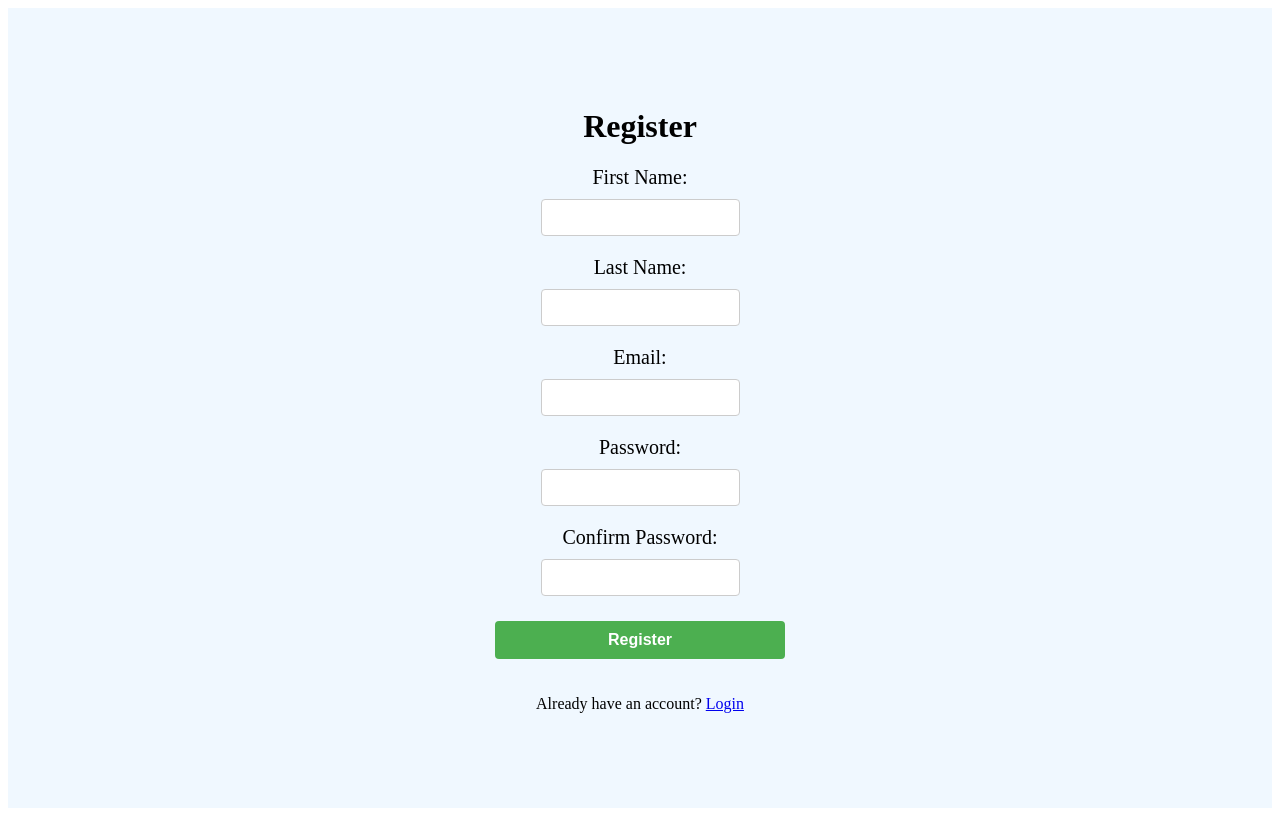
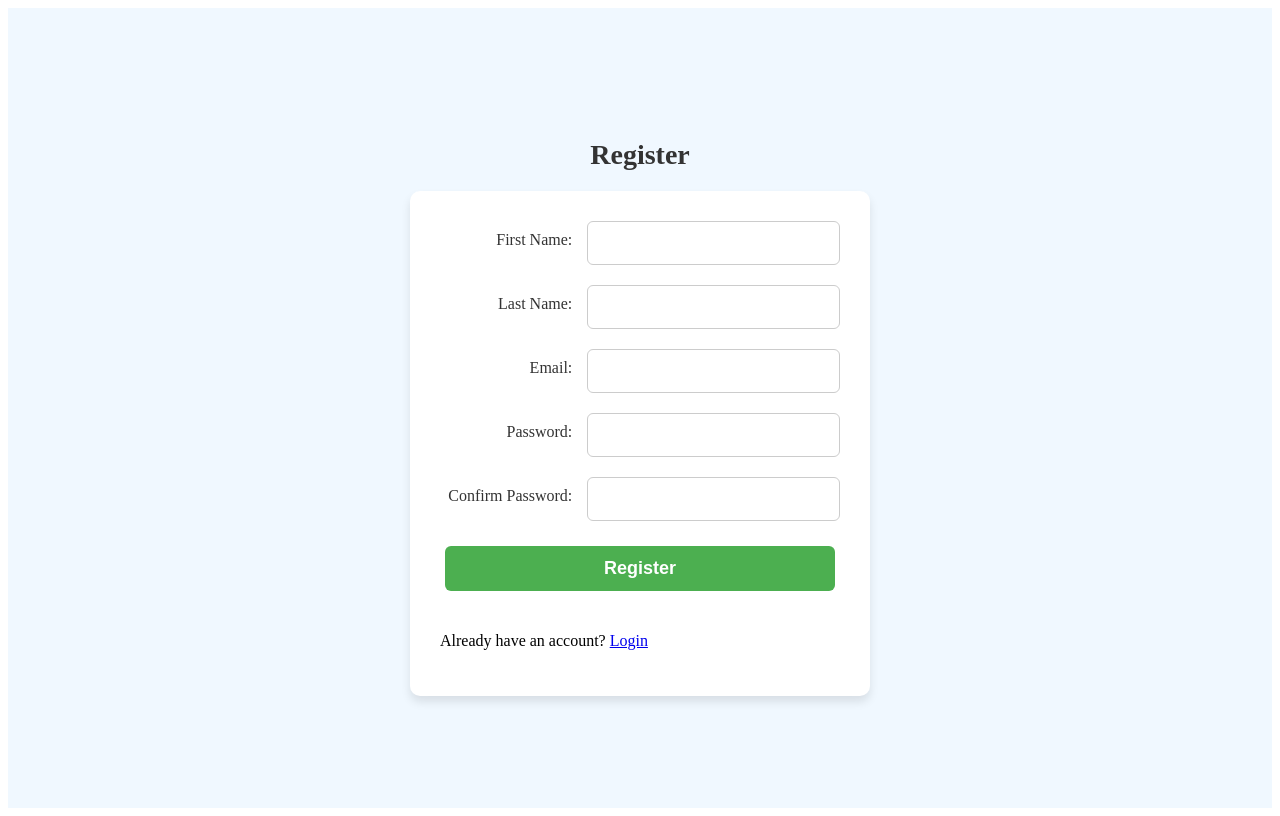
Before and after one commit to Shubhayu2004/cs-2191, a React (Vite) app in the folder frontend/: page /Register in a window 1280 px wide. Built offline with nearby package versions, Linux system fonts and the light colour scheme; no server answers.

Commit message:
modified login,register page css

```diff
--- a/frontend/src/components/CommitteeList.jsx
+++ b/frontend/src/components/CommitteeList.jsx
@@ -11,11 +11,11 @@ const CommitteeList = ({ committees }) => {
         <div className="committees-grid">
           {committees.map((committee) => (
             <div key={committee._id} className="committee-card">
-              <h3>{committee.committeeName}</h3>
+              <h3>{committee.committeeName }</h3>
               <p><strong>Purpose:</strong> {committee.committeePurpose}</p>
               <div className="committee-members">
-                <p><strong>Chairman:</strong> {committee.chairman.name}</p>
-                <p><strong>Convenor:</strong> {committee.convenor.name}</p>
+                <p><strong>Chairman:</strong> {committee.chairman?.name || "N/A"}</p>
+                <p><strong>Convenor:</strong> {committee.convenor?.name || "N/A"}</p>
                 <div className="members-section">
                   <strong>Members:</strong>
                   <ul>
--- a/frontend/src/styles/LoginPage.module.css
+++ b/frontend/src/styles/LoginPage.module.css
@@ -4,34 +4,64 @@
   flex-direction: column;
   align-items: center;
   justify-content: center;
-  height: 100vh;
+  min-height: 100vh;
   background-color: #f0f8ff;
   text-align: center;
+  padding: 20px;
+  box-sizing: border-box;
 }
 
 .logincontainer form {
   display: flex;
   flex-direction: column;
   gap: 15px;
-  width: 300px;
+  width: 100%;
+  max-width: 350px;
+  background-color: #ffffff;
+  padding: 20px;
+  border: 1px solid #ddd;
+  border-radius: 8px;
+  box-shadow: 0 4px 6px rgba(0, 0, 0, 0.1);
+}
+.logincontainer label {
+  font-size: 16px;
+  font-weight: bold;
+  margin-right: 10px;
 }
 
 .logincontainer input {
+  flex: 1;
   padding: 10px;
-  margin: 5px 0;
+  margin: 0;
   border: 1px solid #ccc;
-  border-radius: 4px;
+  border-radius: 6px;
+  font-size: 16px;
+  box-sizing: border-box;
+}
+
+.logincontainer input:focus {
+  outline: none;
+  border-color: #4CAF50;
+  box-shadow: 0 0 5px rgba(76, 175, 80, 0.5);
 }
 
 .logincontainer button {
-  padding: 10px;
+  padding: 12px;
   background-color: #4CAF50;
-  color: white;
+  color: #ffffff;
+  font-size: 16px;
+  font-weight: bold;
   border: none;
-  border-radius: 4px;
+  border-radius: 6px;
   cursor: pointer;
+  transition: background-color 0.3s ease;
 }
 
 .logincontainer button:hover {
   background-color: #45a049;
 }
+
+.logincontainer button:disabled {
+  background-color: #ccc;
+  cursor: not-allowed;
+}
--- a/frontend/src/styles/RegisterPage.module.css
+++ b/frontend/src/styles/RegisterPage.module.css
@@ -6,30 +6,55 @@
   justify-content: center;
   height: 100vh;
   background-color: #f0f8ff;
-  text-align: center;
+}
+
+.registercontainer h1 {
+  margin-bottom: 20px;
+  font-size: 28px;
+  color: #333;
 }
 
 .registercontainer form {
   display: flex;
   flex-direction: column;
-  gap: 15px;
-  width: 300px;
+  gap: 20px;
+  width: 400px;
+  background-color: white;
+  padding: 30px;
+  border-radius: 10px;
+  box-shadow: 0 6px 10px rgba(0, 0, 0, 0.1);
+}
+
+.registercontainer form div {
+  display: flex;
+  align-items: center;
+  justify-content: space-between;
+}
+
+.registercontainer label {
+  width: 35%;
+  text-align: right;
+  margin-right: 15px;
+  font-size: 16px;
+  color: #333;
 }
 
 .registercontainer input {
-  padding: 10px;
-  margin: 5px 0;
+  width: 60%;
+  padding: 12px;
   border: 1px solid #ccc;
-  border-radius: 4px;
+  border-radius: 6px;
+  font-size: 16px;
 }
 
 .registercontainer button {
-  padding: 10px;
+  padding: 12px;
   background-color: #4CAF50;
   color: white;
   border: none;
-  border-radius: 4px;
+  border-radius: 6px;
   cursor: pointer;
+  font-size: 18px;
 }
 
 .registercontainer button:hover {
```
